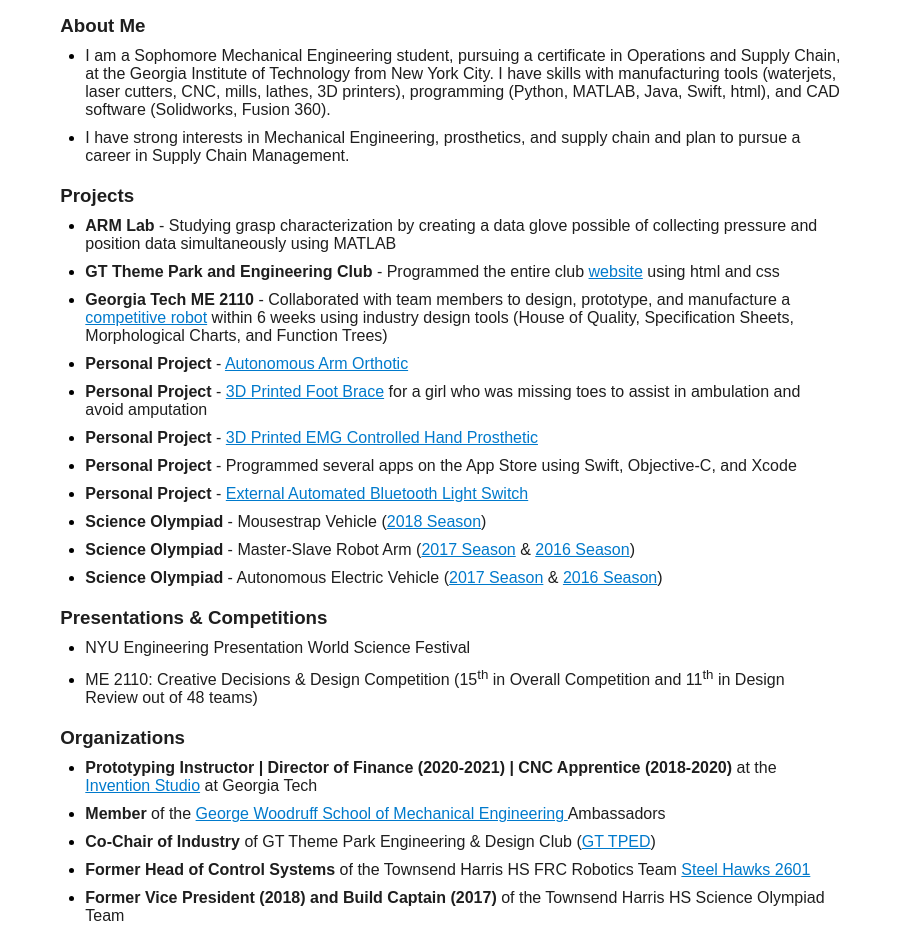
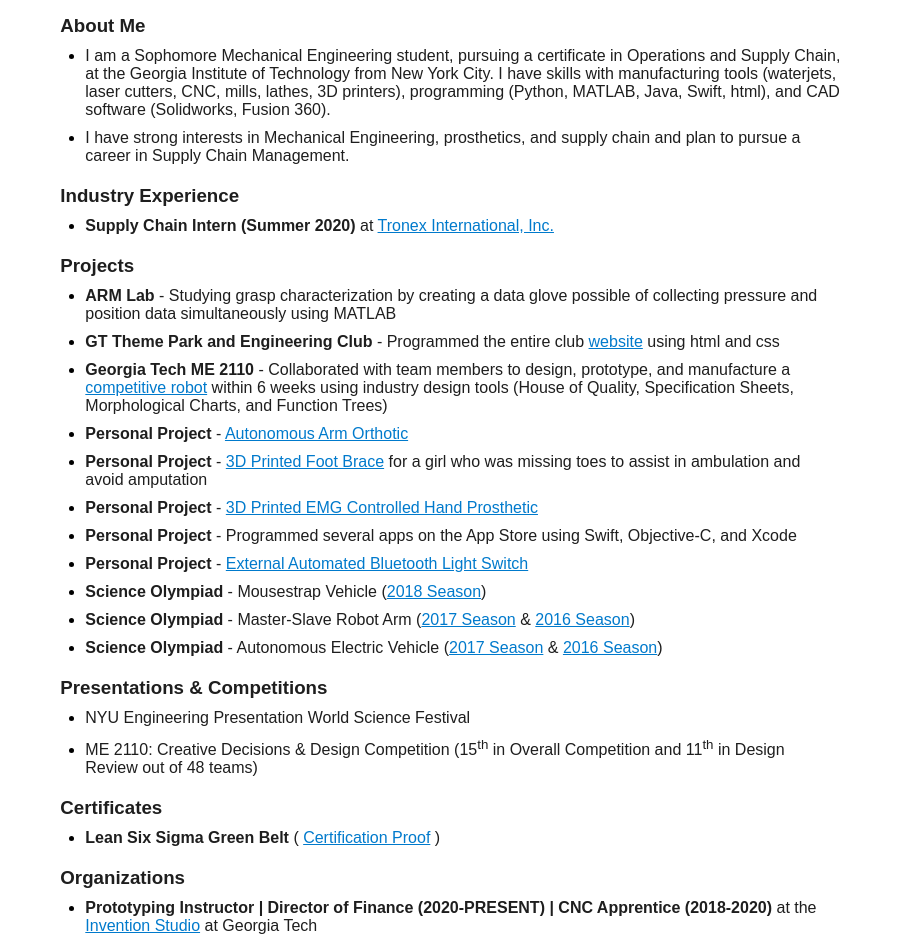
Before and after one commit to Colaboy82/Derrick_Mu, a plain HTML site: page index.html in a window 1280 px wide. Shown: the top 942 px of the page, 358-1280 px from the left. Drawn offline with Linux system fonts and the light colour scheme.

Commit message:
updated green belt and internship

```diff
--- a/index.html
+++ b/index.html
@@ -60,6 +60,13 @@
                 <li class = "list"><p class = "subs">I have strong interests in Mechanical Engineering, prosthetics, and supply chain and plan to pursue a career in Supply Chain Management.</p></li>
             </ul>
 
+            <h3 class = "heads">Industry Experience</h3>
+            <ul>
+
+                <li class = "list"><p class = "subs"><b>Supply Chain Intern (Summer 2020) </b> at <a href = "https://www.tronexcompany.com/" class = "subs_link" target="_blank">Tronex International, Inc.</a></p></li>
+
+            </ul>
+
             <h3 class = "heads">Projects</h3>
             <ul>
                 <li class = "list"><p class = "subs"><b>ARM Lab</b> - Studying grasp characterization by creating a data glove possible of collecting pressure and position data simultaneously using MATLAB </p></li>
@@ -94,14 +101,21 @@
 
             </ul>
 
+            <h3 class = "heads">Certificates</h3>
+            <ul>
+
+                <li class = "list"><p class = "subs"><b>Lean Six Sigma Green Belt</b> ( <a href = "https://certificates.iise.org/0ff62a58-c019-4ba2-8558-b41c2492493f#gs.9jexia" class = "subs_link" target="_blank">Certification Proof</a> )</p></li>
+
+            </ul>
+
             <h3 class = "heads">Organizations</h3>
             <ul>
 
-                <li class = "list"><p class = "subs"><b>Prototyping Instructor | Director of Finance (2020-2021) | CNC Apprentice (2018-2020)</b> at the <a href = "https://inventionstudio.gatech.edu/" class = "subs_link" target="_blank">Invention Studio</a> at Georgia Tech</p></li>
+                <li class = "list"><p class = "subs"><b>Prototyping Instructor | Director of Finance (2020-PRESENT) | CNC Apprentice (2018-2020)</b> at the <a href = "https://inventionstudio.gatech.edu/" class = "subs_link" target="_blank">Invention Studio</a> at Georgia Tech</p></li>
 
                 <li class = "list"><p class = "subs"><b>Member</b> of the <a href = "https://www.me.gatech.edu" class = "subs_link" target = "_blank">George Woodruff School of Mechanical Engineering </a>Ambassadors</p></li>
 
-                <li class = "list"><p class = "subs"><b>Co-Chair of Industry</b> of GT Theme Park Engineering & Design Club (<a href = "https://colaboy82.github.io/GT-TPED/AboutPage.html" class = "subs_link" target = "_blank">GT TPED</a>)</p></li>
+                <li class = "list"><p class = "subs"><b>Co-Chair of Industry</b> of GT Theme Park Engineering & Design Club (2019-2020) (<a href = "https://colaboy82.github.io/GT-TPED/AboutPage.html" class = "subs_link" target = "_blank">GT TPED</a>)</p></li>
 
                 <li class = "list"><p class = "subs"><b>Former Head of Control Systems</b> of the Townsend Harris HS FRC Robotics Team <a href = "https://steelhawks.net/#/" class = "subs_link" target = "_blank">Steel Hawks 2601</a></p></li>
 
@@ -112,7 +126,6 @@
 
             <h3 class = "heads"><a href = "Portfolio.html" class = "subs_link" target = "_blank">Mechanical Engineering Portfolio &rarr;</a></h3>
 
-
         </div>
 
 
```
